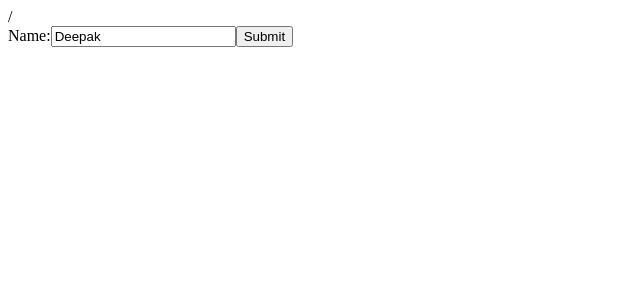
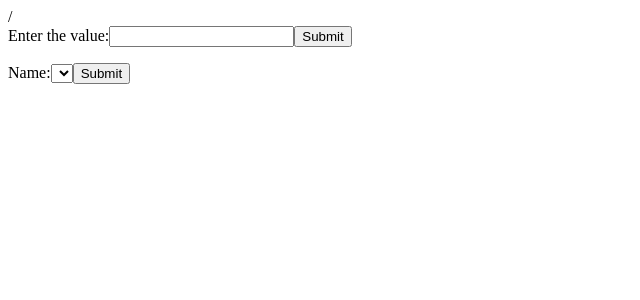
Before and after one commit to Deepak9242/react-xerfch, a React (Create React App) app: page / in a window 1280 px wide. Shown: the top 300 px of the page, without its empty margins (0-640 px from the left). Built offline with nearby package versions, Linux system fonts and the light colour scheme.

Commit message:
2 files modified

```diff
--- a/src/App.js
+++ b/src/App.js
@@ -15,10 +15,13 @@ export default function App() {
 export class Form extends React.Component {
   constructor(props) {
     super(props);
+    const names = props.array;
+    const tags = names.map(n => <option value={n.toString()}>{n}</option>);
     this.handleChange = this.handleChange.bind(this);
     this.handleSubmit = this.handleSubmit.bind(this);
     this.state = {
-      value: "Deepak "
+      value: "",
+      options: tags
     };
   }
 
@@ -31,20 +34,60 @@ export class Form extends React.Component {
     alert("The Entry is---" + this.state.value);
     event.preventDefault();
   }
-
+  componentDidUpdate() {
+    this.render();
+  }
   render() {
     return (
       <form onSubmit={this.handleSubmit}>
         <label>
           Name:
-          <input
-            type="text"
-            onChange={this.handleChange}
-            value={this.state.value}
-          />
+          <select value={this.state.value} onChange={this.handleChange}>
+            {this.state.options}
+          </select>
         </label>
         <input type="submit" value="Submit" />
       </form>
     );
   }
 }
+
+export let list_ab = [];
+
+export class FormControl extends React.Component {
+  constructor(props) {
+    super(props);
+    this.handleSubmit = this.handleSubmit.bind(this);
+    this.handleChange = this.handleChange.bind(this);
+    this.state = {
+      value: [],
+      temp: ""
+    };
+  }
+  handleChange(e) {
+    this.setState({
+      temp: e.target.value
+    });
+  }
+  handleSubmit(e) {
+    this.setState(state => ({
+      value: [...state.value, state.temp]
+    }));
+    this.props.array = [...this.props.array, this.state.temp];
+    e.preventDefault();
+  }
+
+  render() {
+    return (
+      <div>
+        <form onSubmit={this.handleSubmit}>
+          <label>Enter the value:</label>
+          <input type="text" onChange={this.handleChange} />
+          <input type="submit" value="Submit" />
+        </form>
+        <Form array={this.props.array} />
+        <h1>{this.state.value}</h1>
+      </div>
+    );
+  }
+}
--- a/src/index.js
+++ b/src/index.js
@@ -3,7 +3,8 @@ import ReactDOM from "react-dom";
 
 import App from "./App";
 
-import { Form } from "./App";
+import { FormControl } from "./App";
+import { list_ab } from "./App";
 
 //ReactDOM.render(<App />, document.getElementById("footer"));
-ReactDOM.render(<Form />, document.getElementById("third"));
+ReactDOM.render(<FormControl array={list_ab}/>, document.getElementById("third"));
```
